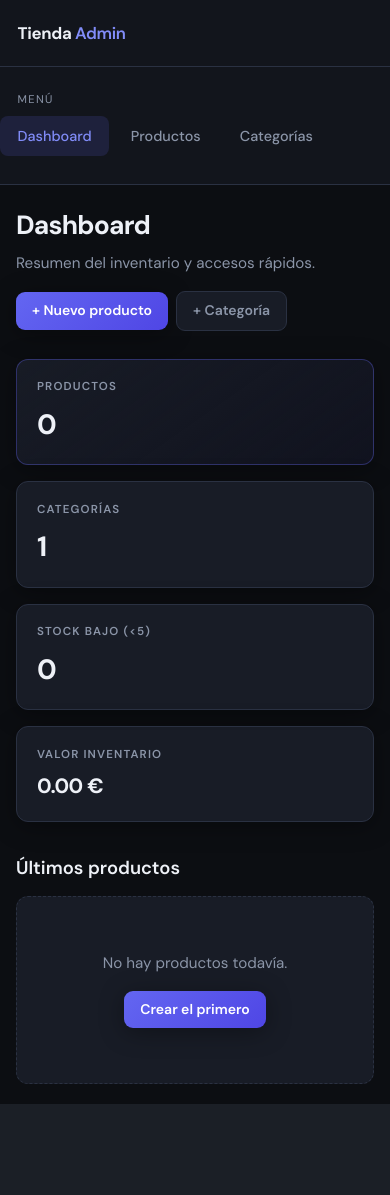
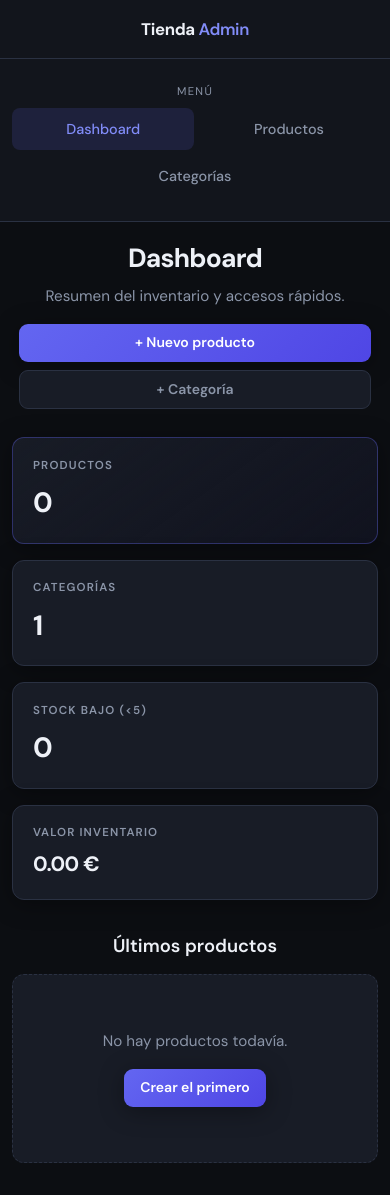
Before and after one commit to paolajanira11-cloud/dataops-parcial-, a FastAPI app: page / in a window 390 px wide. Before the commit the page ends 1104 px from the top, so only its background shows below. Run offline with FastAPI, Linux system fonts and the light colour scheme.

```diff
--- a/templates/base.html
+++ b/templates/base.html
@@ -42,9 +42,13 @@
     .layout {
       display: flex;
       min-height: 100vh;
+      width: 100%;
+      max-width: 1280px;
+      margin: 0 auto;
     }
     .sidebar {
-      width: var(--sidebar-w);
+      width: min(100%, var(--sidebar-w));
+      max-width: var(--sidebar-w);
       flex-shrink: 0;
       background: var(--bg-elevated);
       border-right: 1px solid var(--border);
@@ -93,8 +97,16 @@
     }
     .main {
       flex: 1;
-      padding: 1.75rem 2rem 3rem;
-      max-width: 1100px;
+      min-width: 0;
+      padding: clamp(1rem, 3vw, 1.75rem) 0 clamp(2rem, 5vw, 3rem);
+    }
+    .main-inner {
+      width: 100%;
+      max-width: min(56rem, 100%);
+      margin-left: auto;
+      margin-right: auto;
+      padding-left: clamp(0.75rem, 3vw, 1.5rem);
+      padding-right: clamp(0.75rem, 3vw, 1.5rem);
     }
     .page-head {
       display: flex;
@@ -156,9 +168,10 @@
     .btn-sm { padding: 0.35rem 0.65rem; font-size: 0.8rem; }
     .cards {
       display: grid;
-      grid-template-columns: repeat(auto-fit, minmax(200px, 1fr));
+      grid-template-columns: repeat(auto-fill, minmax(min(100%, 220px), 1fr));
       gap: 1rem;
       margin-bottom: 2rem;
+      justify-items: stretch;
     }
     .card {
       background: var(--surface);
@@ -228,18 +268,81 @@
       border-radius: var(--radius);
       color: var(--muted);
     }
-    @media (max-width: 720px) {
-      .layout { flex-direction: column; }
+    @media (max-width: 900px) {
+      .layout {
+        flex-direction: column;
+        max-width: 100%;
+      }
       .sidebar {
         position: relative;
         min-height: auto;
         width: 100%;
+        max-width: none;
         border-right: none;
         border-bottom: 1px solid var(--border);
+        padding: 1rem 0 0.75rem;
       }
-      .nav { display: flex; flex-wrap: wrap; gap: 0.25rem; padding-bottom: 0.5rem; }
-      .nav a { margin: 0; }
-      .main { padding: 1.25rem 1rem; }
+      .brand {
+        text-align: center;
+        padding-bottom: 1rem;
+      }
+      .nav-section { text-align: center; }
+      .nav {
+        display: flex;
+        flex-wrap: wrap;
+        justify-content: center;
+        gap: 0.35rem;
+        padding: 0 0.75rem 0.75rem;
+      }
+      .nav a {
+        margin: 0;
+        padding: 0.6rem 1rem;
+        flex: 1 1 auto;
+        min-width: min(140px, 45%);
+        text-align: center;
+      }
+      .main-inner {
+        max-width: 40rem;
+      }
+    }
+    .section-title { font-size: 1.15rem; margin-bottom: 0.85rem; font-weight: 600; }
+    .cell-muted {
+      font-size: 0.82rem;
+      color: var(--muted);
+      margin-top: 0.2rem;
+      max-width: 20rem;
+      overflow: hidden;
+      text-overflow: ellipsis;
+      white-space: nowrap;
+    }
+    @media (max-width: 560px) {
+      .section-title { text-align: center; }
+      .cell-muted {
+        max-width: none;
+        white-space: normal;
+      }
+      .page-head {
+        flex-direction: column;
+        align-items: center;
+        text-align: center;
+      }
+      .page-head .lead { margin-left: auto; margin-right: auto; }
+      .page-head .row-actions,
+      .page-head > .btn {
+        width: 100%;
+        max-width: 22rem;
+        justify-content: center;
+      }
+      .page-head .row-actions { flex-direction: column; align-items: stretch; }
+      .page-head .btn { width: 100%; }
+      .row-actions {
+        justify-content: center;
+        flex-wrap: wrap;
+      }
+      .table-scroll .row-actions { justify-content: flex-start; }
+      .table-scroll table { min-width: 480px; }
+      th, td { padding: 0.55rem 0.65rem; font-size: 0.88rem; }
+      .form-actions { justify-content: center; }
     }
   </style>
   {% block extra_head %}{% endblock %}
@@ -258,6 +361,7 @@
       </nav>
     </aside>
     <div class="main">
+      <div class="main-inner">
         {% if toast %}
           {% if toast in ['producto_creado','producto_actualizado','producto_eliminado','categoria_creada','categoria_actualizada','categoria_eliminada'] %}
             <div class="toast toast--ok">
--- a/templates/categorias_lista.html
+++ b/templates/categorias_lista.html
@@ -9,6 +9,7 @@
 </div>
 
 {% if categorias_conteo %}
+<div class="table-scroll">
 <table>
   <thead>
     <tr>
@@ -34,6 +35,7 @@
     {% endfor %}
   </tbody>
 </table>
+</div>
 {% else %}
 <div class="empty-state">
   <p>No hay categorías (inesperado: debería existir «General»).</p>
--- a/templates/dashboard.html
+++ b/templates/dashboard.html
@@ -30,8 +30,9 @@
   </div>
 </div>
 
-<h2 style="font-size:1.15rem;margin-bottom:0.85rem;font-weight:600;">Últimos productos</h2>
+<h2 class="section-title">Últimos productos</h2>
 {% if productos_recientes %}
+<div class="table-scroll">
 <table>
   <thead>
     <tr>
@@ -59,6 +60,7 @@
     {% endfor %}
   </tbody>
 </table>
+</div>
 {% else %}
 <div class="empty-state">
   <p>No hay productos todavía.</p>
--- a/templates/productos_lista.html
+++ b/templates/productos_lista.html
@@ -9,6 +9,7 @@
 </div>
 
 {% if productos %}
+<div class="table-scroll">
 <table>
   <thead>
     <tr>
@@ -25,7 +26,7 @@
       <td>
         <strong>{{ p.nombre }}</strong>
         {% if p.descripcion %}
-        <div class="muted" style="font-size:0.82rem;max-width:320px;overflow:hidden;text-overflow:ellipsis;white-space:nowrap;margin-top:0.2rem;">{{ p.descripcion }}</div>
+        <div class="cell-muted">{{ p.descripcion }}</div>
         {% endif %}
       </td>
       <td><span class="badge">{{ p.categoria.nombre }}</span></td>
@@ -44,6 +45,7 @@
     {% endfor %}
   </tbody>
 </table>
+</div>
 {% else %}
 <div class="empty-state">
   <p>No hay productos registrados.</p>
```
Also changed, not shown: other parts of templates/base.html (+29 -1 lines). Lines whose indentation alone changed are shown as unchanged.
